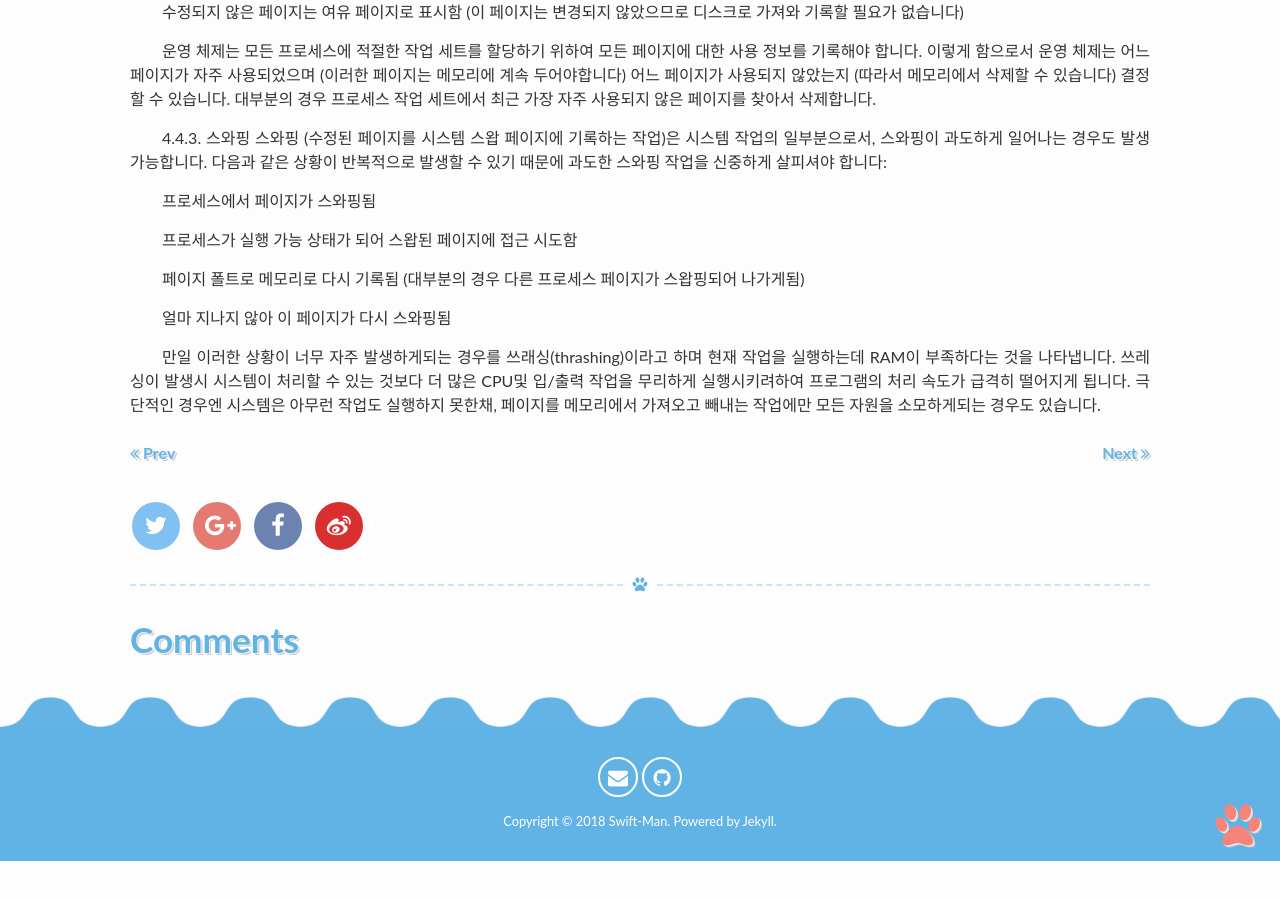
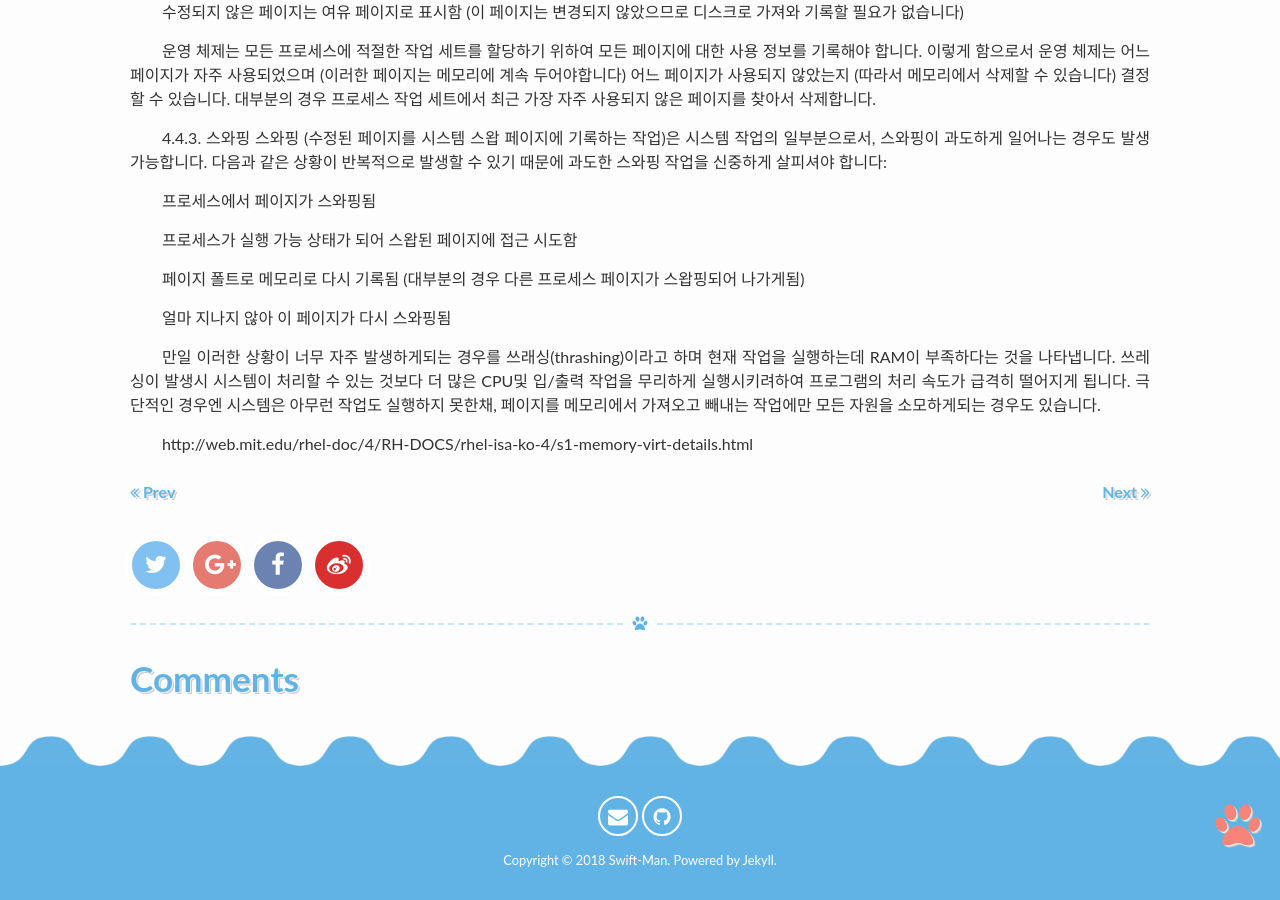
Before and after one commit to KimSeung-Jin/jiniopening.github.io, a Jekyll site: the page built from _posts/2018-06-26-Linux-VirtualMemory.md, in a window 1280 px wide and 900 px high, scrolled down 1751 px. Built offline with Jekyll 4.4.1, drawn with Linux system fonts in a browser that asks for light colours; comment, search, counter and statistics services are not loaded; before the commit the page ends 2612 px from its top, so only the background shows below that; some of the changed lines change nothing that is shown.

Commit message:
Update 2018-06-26-Linux-VirtualMemory.md

```diff
--- a/_posts/2018-06-26-Linux-VirtualMemory.md
+++ b/_posts/2018-06-26-Linux-VirtualMemory.md
@@ -66,3 +66,7 @@ tags:
 얼마 지나지 않아 이 페이지가 다시 스와핑됨
 
 만일 이러한 상황이 너무 자주 발생하게되는 경우를 쓰래싱(thrashing)이라고 하며 현재 작업을 실행하는데 RAM이 부족하다는 것을 나타냅니다. 쓰레싱이 발생시 시스템이 처리할 수 있는 것보다 더 많은 CPU및 입/출력 작업을 무리하게 실행시키려하여 프로그램의 처리 속도가 급격히 떨어지게 됩니다. 극단적인 경우엔 시스템은 아무런 작업도 실행하지 못한채, 페이지를 메모리에서 가져오고 빼내는 작업에만 모든 자원을 소모하게되는 경우도 있습니다.
+
+
+
+http://web.mit.edu/rhel-doc/4/RH-DOCS/rhel-isa-ko-4/s1-memory-virt-details.html
```
